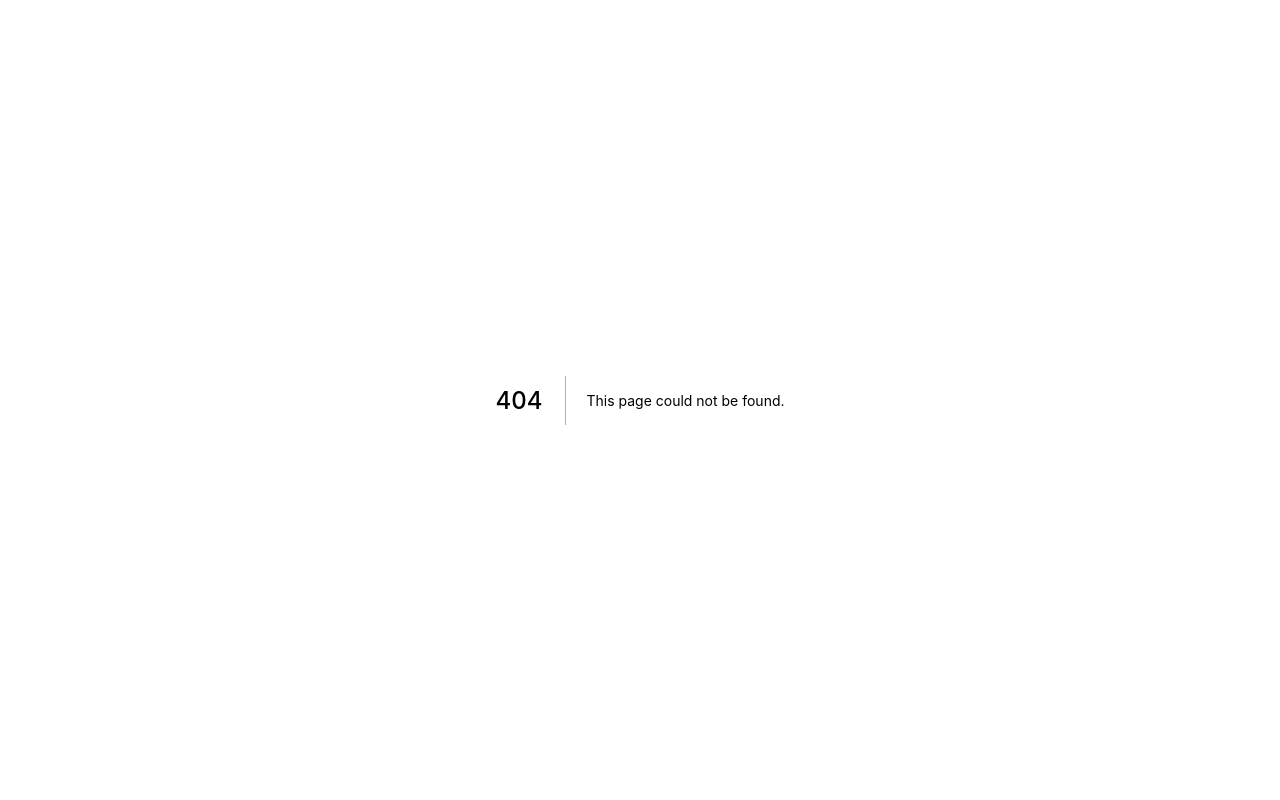
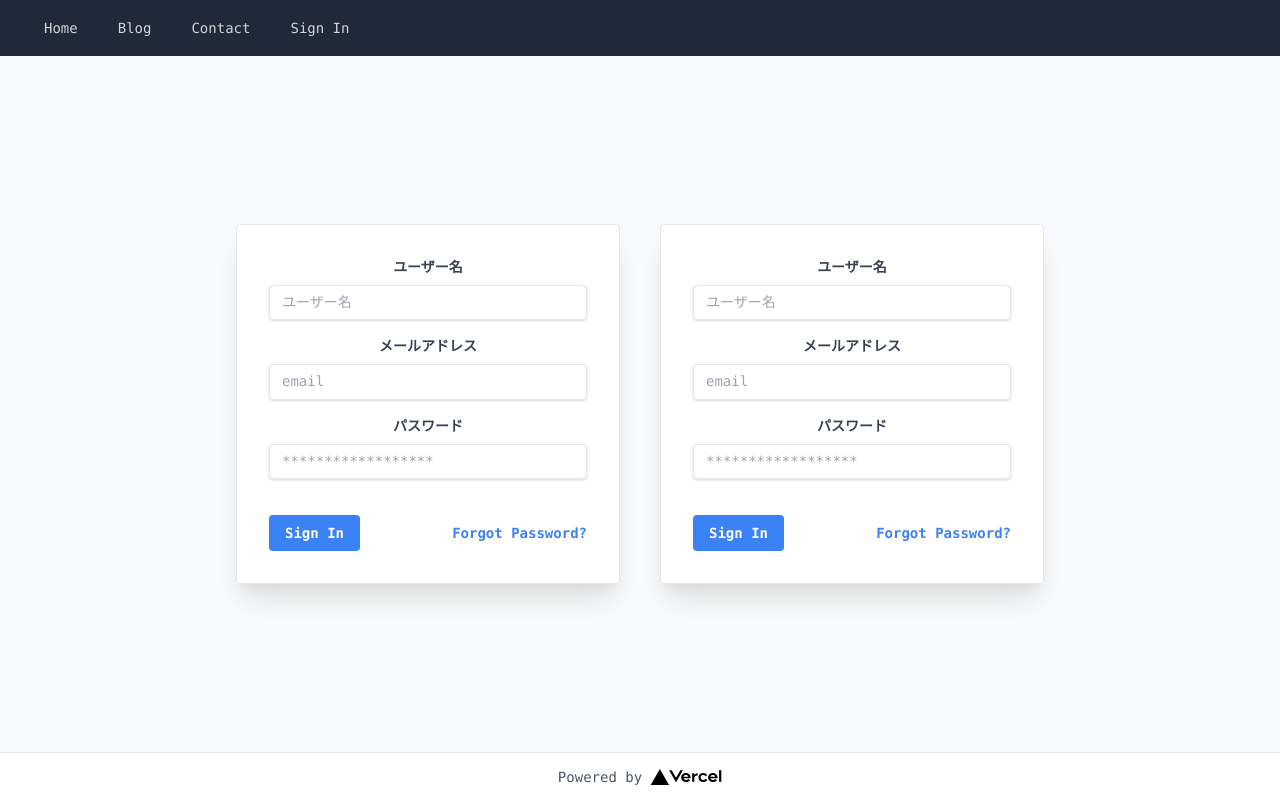
Before and after one commit to DICE-10/nextjs-lesson-hp, a Next.js app: page /signin in a window 1280 px wide. Before the commit this address had no page. Built offline with nearby package versions, Linux system fonts and the light colour scheme.

Commit message:
サインイン

```diff
--- a/components/Layout.js
+++ b/components/Layout.js
@@ -27,11 +27,16 @@ export default function Layout({ children, title = "HP by Nextjs" }) {
                                     Contact
                                 </a>
                             </Link>
+                            <Link href="/signin">
+                                <a className="text-gray-300 hover:bg-gray-700 px-3 py-2 rounded">
+                                    Sign In
+                                </a>
+                            </Link>
                         </div>
                     </div>
                 </nav>
             </header>
-            <main className="flex flex-1 justify-center items-center flex-col w-full">
+            <main className="flex flex-1 justify-center items-center flex-col w-full bg-gray-50">
                 {children}
             </main>
             <footer className="w-full h-12 flex justify-center items-center border-t">
--- /dev/null
+++ b/pages/signin.js
@@ -0,0 +1,79 @@
+import Layout from "../components/Layout"
+import Image from "next/image"
+
+export default function Signin () {
+    return (
+        <Layout title="Contact">
+            <div className="flex">
+                <div className="flex-auto px-5">
+                    <form className="bg-white text-center shadow-xl p-8 w-96 rounded border">
+                        <div className="mb-4">
+                        <label className="block text-gray-700 text-sm font-bold mb-2" for="username">
+                            ユーザー名
+                        </label>
+                        <input className="shadow appearance-none border rounded w-full py-2 px-3 text-gray-700 leading-tight focus:outline-none focus:shadow-outline" id="username" type="text" placeholder="ユーザー名" />
+                        </div>
+                        <div className="mb-4">
+                        <label className="block text-gray-700 text-sm font-bold mb-2" for="email">
+                            メールアドレス
+                        </label>
+                        <input className="shadow appearance-none border rounded w-full py-2 px-3 text-gray-700 leading-tight focus:outline-none focus:shadow-outline" id="username" type="text" placeholder="email" />
+                        </div>
+                        <div className="mb-6">
+                        <label className="block text-gray-700 text-sm font-bold mb-2" for="password">
+                            パスワード
+                        </label>
+                        <input className="shadow appearance-none border rounded w-full py-2 px-3 text-gray-700 mb-3 leading-tight focus:outline-none focus:shadow-outline" id="password" type="password" placeholder="******************" />
+                        <p className="text-red-500 text-xs italic hidden">Please choose a password.</p>
+                        </div>
+                        <div className="flex items-center justify-between">
+                        <button className="bg-blue-500 hover:bg-blue-700 text-white font-bold py-2 px-4 rounded focus:outline-none focus:shadow-outline" type="button">
+                            Sign In
+                        </button>
+                        <a className="inline-block align-baseline font-bold text-sm text-blue-500 hover:text-blue-800" href="#">
+                            Forgot Password?
+                        </a>
+                        </div>
+                        <p className="text-center text-gray-500 text-xs">
+                            {/*&copy;2020 Acme Corp. All rights reserved.*/}
+                        </p>
+                    </form>
+                </div>
+                <div className="flex-auto px-5">
+                    <div className="bg-white text-center shadow-xl p-8 w-96 rounded border">
+                        <div className="mb-4">
+                        <label className="block text-gray-700 text-sm font-bold mb-2" for="username">
+                            ユーザー名
+                        </label>
+                        <input className="shadow appearance-none border rounded w-full py-2 px-3 text-gray-700 leading-tight focus:outline-none focus:shadow-outline" id="username" type="text" placeholder="ユーザー名" />
+                        </div>
+                        <div className="mb-4">
+                        <label className="block text-gray-700 text-sm font-bold mb-2" for="email">
+                            メールアドレス
+                        </label>
+                        <input className="shadow appearance-none border rounded w-full py-2 px-3 text-gray-700 leading-tight focus:outline-none focus:shadow-outline" id="username" type="text" placeholder="email" />
+                        </div>
+                        <div className="mb-6">
+                        <label className="block text-gray-700 text-sm font-bold mb-2" for="password">
+                            パスワード
+                        </label>
+                        <input className="shadow appearance-none border rounded w-full py-2 px-3 text-gray-700 mb-3 leading-tight focus:outline-none focus:shadow-outline" id="password" type="password" placeholder="******************" />
+                        <p className="text-red-500 text-xs italic hidden">Please choose a password.</p>
+                        </div>
+                        <div className="flex items-center justify-between">
+                        <button className="bg-blue-500 hover:bg-blue-700 text-white font-bold py-2 px-4 rounded focus:outline-none focus:shadow-outline" type="button">
+                            Sign In
+                        </button>
+                        <a className="inline-block align-baseline font-bold text-sm text-blue-500 hover:text-blue-800" href="#">
+                            Forgot Password?
+                        </a>
+                        </div>
+                        <p className="text-center text-gray-500 text-xs">
+                            {/*&copy;2020 Acme Corp. All rights reserved.*/}
+                        </p>
+                    </div>
+                </div>
+            </div>
+        </Layout>
+    )
+}
```
